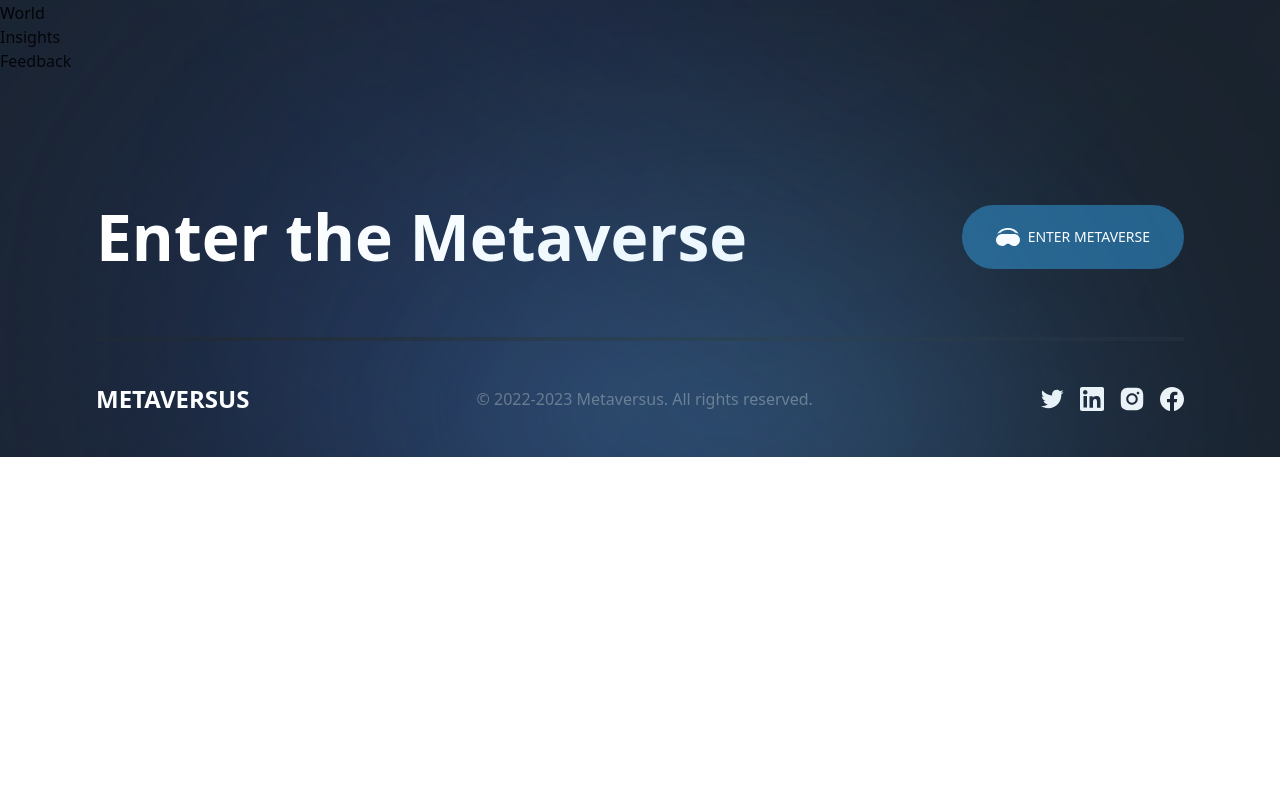
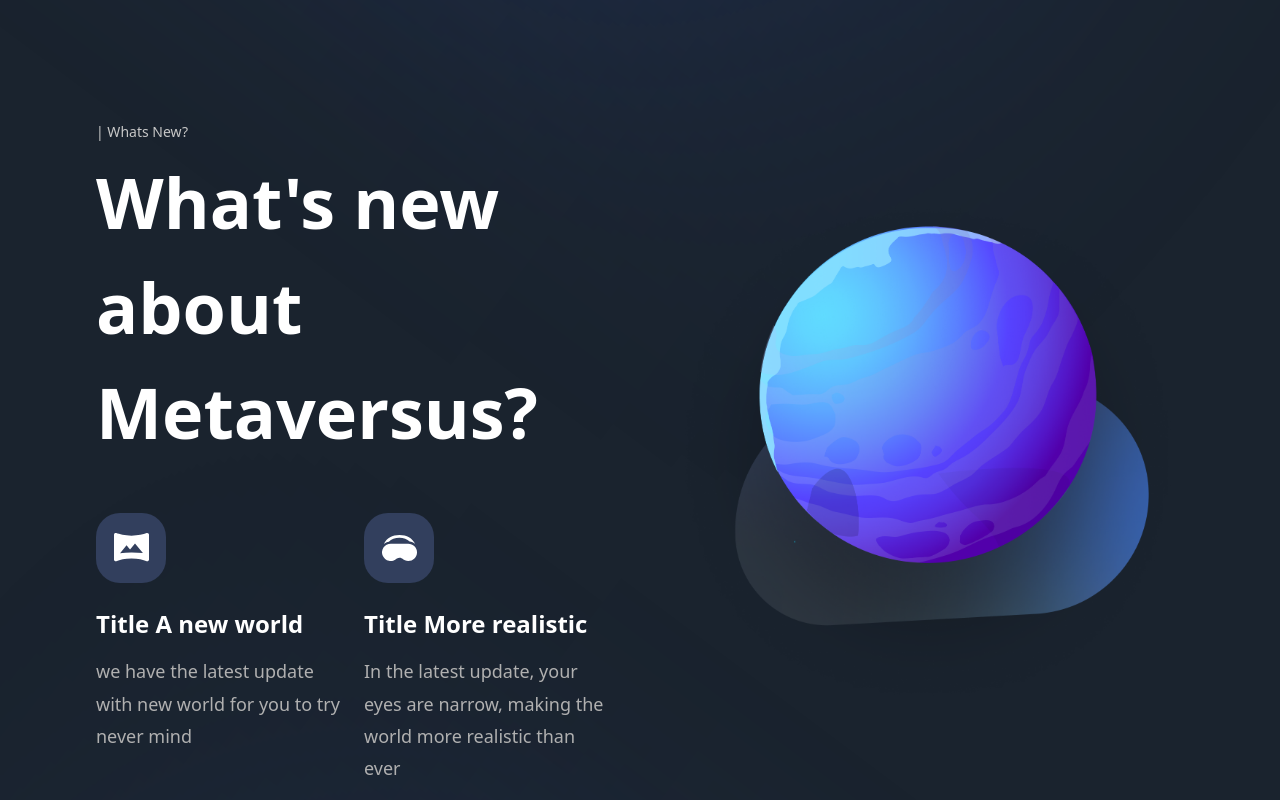
Before and after one commit to Shajwan-Namiq/Metaversus_project, a Next.js app: page / in a window 1280 px wide. Shown: the part 3760-4560 px from the top of the page. Before the commit the page ends 4217 px from the top, so only its background shows below. Built offline with nearby package versions, Linux system fonts and the light colour scheme; a web font is replaced by a local one.

Commit message:
adding WhatsNew section

```diff
--- a/components/NewFeatures.js
+++ b/components/NewFeatures.js
@@ -1,9 +1,21 @@
 import React from 'react'
 
-function NewFeatures() {
+const NewFeatures = ({ imgUrl, title, subtitle }) => {
   return (
-    <div>NewFeatures</div>
-  )
-}
+    <>
+      <div className="flex-1 flex flex-col sm:max-w-[250px] min-w-[210px]">
+        <div className="flex justify-center items-center w-[70px] h-[70px] rounded-[24px] bg-[#323F5D]">
+          <img src={imgUrl} alt="icon" className="w-1/2 h-1/2 object-contain" />
+        </div>
+        <h1 className="mt-[26px] font-bold text-[24px] leading-[30.24px] text-white">
+          Title {title}
+        </h1>
+        <p className="flex-1 mt-[16px] font-normal text-[18px] text-[#B0B0B0] leading-[32.4px]">
+          {subtitle}
+        </p>
+      </div>
+    </>
+  );
+};
 
 export default NewFeatures
--- a/sections/WhatsNew.js
+++ b/sections/WhatsNew.js
@@ -1,10 +1,62 @@
 "use client";
-import React from 'react'
+
+import { motion } from "framer-motion";
+
+import styles from "../styles";
+import { newFeatures } from "../constants";
+import { TitleText, TypingText } from "../components/CustomText";
+import NewFeatures from "../components/NewFeatures";
+
+import { planetVariants, staggerContainer, fadeIn } from "../utils/motion";
 
 const WhatsNew = () => {
   return (
-    <section>WhatsNew</section>
-  )
-}
+    <>
+      <section className={`${styles.padding}  relative z-10`}>
+        <motion.div
+          variants={staggerContainer}
+          initial="hidden"
+          whileInView="show"
+          viewport={{ once: false, amount: 0.25 }}
+          className="mx-auto flex lg:flex-row flex-col gap-8"
+        >
+          <div className="px-4 py-16 mx-auto sm:max-w-xl md:max-w-full lg:max-w-screen-xl md:px-24 lg:px-8 lg:py-20">
+            <div className="grid gap-16 row-gap-10 lg:grid-cols-2">
+              <motion.div
+                variants={fadeIn("right", "tween", 0.2, 1)}
+                className=" flex-[0.75] flex justify-center flex-col"
+              >
+                <div className=" flex flex-col justify-center">
+                  <div className="">
+                    <TypingText title="| Whats New?" />
 
-export default WhatsNew
+                    <TitleText title={<>What's new about Metaversus?</>} />
+                  </div>
+
+                  <div className="mt-[48px] flex flex-wrap justify-between gap-[24px]">
+                    {newFeatures.map((feature) => (
+                      <NewFeatures key={feature.title} {...feature} />
+                    ))}
+                  </div>
+                </div>
+              </motion.div>
+
+              <motion.div
+                variants={planetVariants("right")}
+                className="flex justify-center items-center"
+              >
+                <img
+                  className=" w-[100%] h-[100%] object-contain"
+                  src="/whats-new.png"
+                  alt="get-started"
+                />
+              </motion.div>
+            </div>
+          </div>
+        </motion.div>
+      </section>
+    </>
+  );
+};
+
+export default WhatsNew;
```
